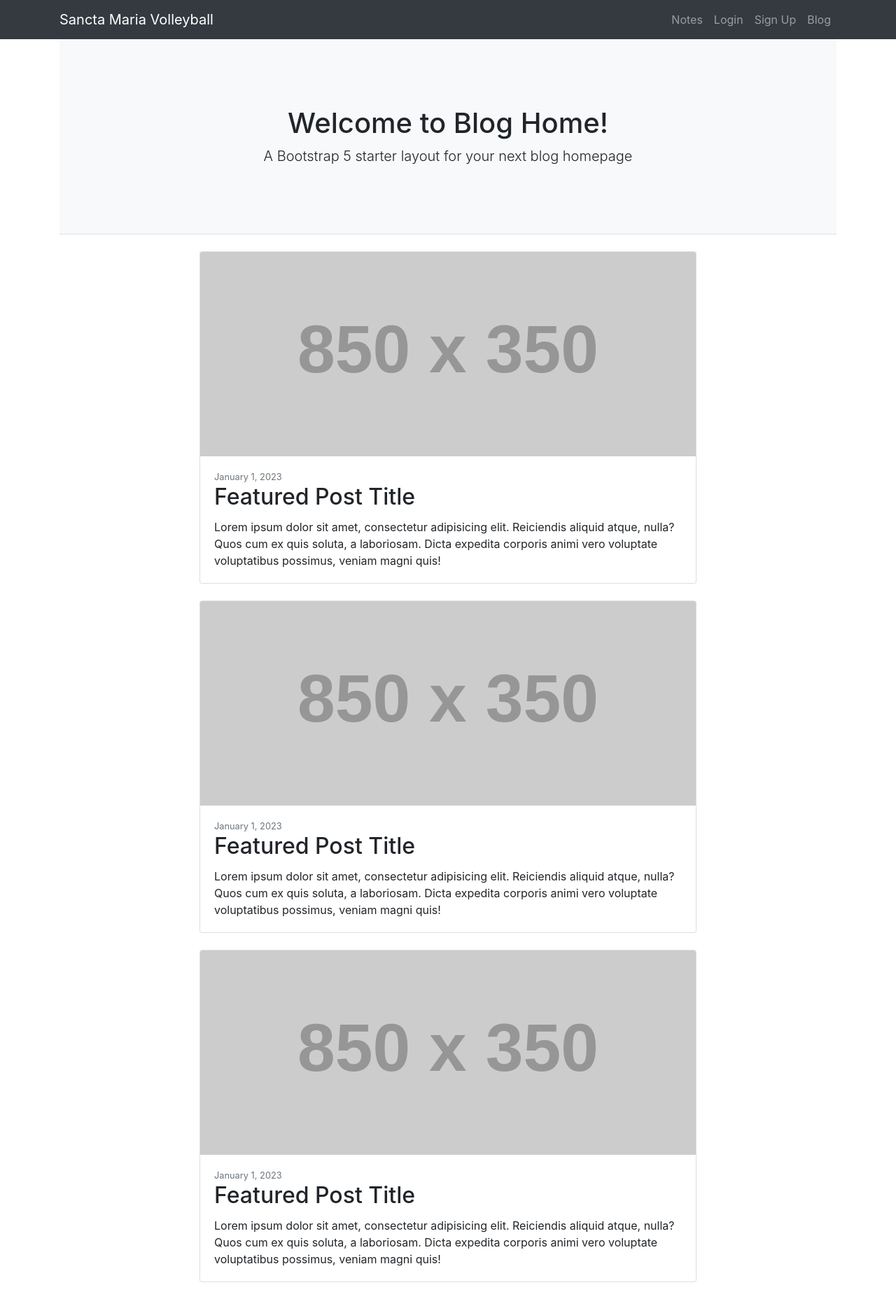
After one commit to kristofpenaloga123456/Digital-Assessment-2024, a Flask app: page /dive in a window 1280 px wide. The commit adds this page. Shown: the whole page at 70% size. Run offline with Flask 3, Linux system fonts and the light colour scheme; some libraries are stand-ins or nearby versions.

Commit message:
Changing routes for the links

```diff
--- a/website/auth.py
+++ b/website/auth.py
@@ -54,6 +54,9 @@ def sign_up():
 
     return render_template("signup.html", user=current_user)
 
+
+
+
 @auth.route("/logout")
 @login_required
 def logout():
--- a/website/static/main.css
+++ b/website/static/main.css
@@ -76,3 +76,19 @@ footer {
     bottom: 0;
     left: 0; /* Added to align with the left side of the page */
 }
+
+.masthead {
+    position: relative;
+    width: 100%;
+    height: 100vh;
+    min-height: 600px;
+    background: url('static/assets/img/beachcover.jpg') no-repeat center center;
+    background-size: cover;
+    text-align: center;
+    color: white;
+}
+
+.masthead .masthead-content {
+    position: relative;
+    z-index: 2;
+}
--- /dev/null
+++ b/website/templates/dive.html
@@ -0,0 +1,94 @@
+{% extends "template.html" %}
+{% block title %}{% endblock %}
+{% block content %}
+<!DOCTYPE html>
+<html lang="en">
+    <head>
+        <meta charset="utf-8" />
+        <meta name="viewport" content="width=device-width, initial-scale=1, shrink-to-fit=no" />
+        <meta name="description" content="" />
+        <meta name="author" content="" />
+        <title>Blog Home - Start Bootstrap Template</title>
+        <!-- Favicon-->
+        <link rel="icon" type="image/x-icon" href="assets/favicon.ico" />
+        <!-- Core theme CSS (includes Bootstrap)-->
+        <link href="css/styles.css" rel="stylesheet" />
+    </head>
+    <body>
+        <!-- Page header with logo and tagline-->
+        <header class="py-5 bg-light border-bottom mb-4" style="width: 100%;">
+            <div class="container-fluid">
+                <div class="text-center my-5">
+                    <h1 class="fw-bolder">Welcome to Blog Home!</h1>
+                    <p class="lead mb-0">A Bootstrap 5 starter layout for your next blog homepage</p>
+                </div>
+            </div>
+        </header>
+
+     <!-- Page content-->
+<div class="container">
+    <div class="row justify-content-center">
+        <!-- Blog entries-->
+        <div class="col-lg-8">
+            <!-- Featured blog post-->
+            <div class="card mb-4">
+                <a href="#!"><img class="card-img-top" src="https://dummyimage.com/850x350/dee2e6/6c757d.jpg" alt="..." /></a>
+                <div class="card-body">
+                    <div class="small text-muted">January 1, 2023</div>
+                    <h2 class="card-title">Featured Post Title</h2>
+                    <p class="card-text">Lorem ipsum dolor sit amet, consectetur adipisicing elit. Reiciendis aliquid atque, nulla? Quos cum ex quis soluta, a laboriosam. Dicta expedita corporis animi vero voluptate voluptatibus possimus, veniam magni quis!</p>
+                </div>
+            </div>
+        </div>
+    </div>
+</div>
+
+<div class="container">
+    <div class="row justify-content-center">
+        <!-- Blog entries-->
+        <div class="col-lg-8">
+            <!-- Featured blog post-->
+            <div class="card mb-4">
+                <a href="#!"><img class="card-img-top" src="https://dummyimage.com/850x350/dee2e6/6c757d.jpg" alt="..." /></a>
+                <div class="card-body">
+                    <div class="small text-muted">January 1, 2023</div>
+                    <h2 class="card-title">Featured Post Title</h2>
+                    <p class="card-text">Lorem ipsum dolor sit amet, consectetur adipisicing elit. Reiciendis aliquid atque, nulla? Quos cum ex quis soluta, a laboriosam. Dicta expedita corporis animi vero voluptate voluptatibus possimus, veniam magni quis!</p>
+                </div>
+            </div>
+        </div>
+    </div>
+</div>
+
+<div class="container">
+    <div class="row justify-content-center">
+        <!-- Blog entries-->
+        <div class="col-lg-8">
+            <!-- Featured blog post-->
+            <div class="card mb-4">
+                <a href="#!"><img class="card-img-top" src="https://dummyimage.com/850x350/dee2e6/6c757d.jpg" alt="..." /></a>
+                <div class="card-body">
+                    <div class="small text-muted">January 1, 2023</div>
+                    <h2 class="card-title">Featured Post Title</h2>
+                    <p class="card-text">Lorem ipsum dolor sit amet, consectetur adipisicing elit. Reiciendis aliquid atque, nulla? Quos cum ex quis soluta, a laboriosam. Dicta expedita corporis animi vero voluptate voluptatibus possimus, veniam magni quis!</p>
+                </div>
+            </div>
+        </div>
+    </div>
+</div>
+
+
+
+
+        <!-- Bootstrap core JS-->
+        <script src="https://cdn.jsdelivr.net/npm/bootstrap@5.2.3/dist/js/bootstrap.bundle.min.js"></script>
+        <!-- Core theme JS-->
+        <script src="js/scripts.js"></script>
+    </body>
+</html>
+
+
+
+
+
+{% endblock %}
--- /dev/null
+++ b/website/templates/lesson2.html
@@ -0,0 +1,3 @@
+{% extends "template.html" %}
+{% block title %}{% endblock %}
+{% block content %}{% endblock %}
--- /dev/null
+++ b/website/templates/lesson3.html
@@ -0,0 +1,3 @@
+{% extends "template.html" %}
+{% block title %}{% endblock %}
+{% block content %}{% endblock %}
--- /dev/null
+++ b/website/templates/news1.html
@@ -0,0 +1,5 @@
+{% extends "template.html" %}
+{% block title %} Home {% endblock %}
+{% block content %}
+
+{% endblock %}
--- a/website/templates/template.html
+++ b/website/templates/template.html
@@ -1,4 +1,4 @@
-<!doctype html>
+<!DOCTYPE html>
 <html lang="en">
 <head>
     <!-- Required meta tags -->
@@ -12,52 +12,37 @@
 </head>
 <body>
     <nav class="navbar navbar-expand-md bg-dark navbar-dark">
-      <!-- Toggler/collapsible Button -->
-      <button class="navbar-toggler" type="button" data-toggle="collapse" data-target="#collapsibleNavbar">
+        <div class="container">
+            <a class="navbar-brand" href="/home">Sancta Maria Volleyball</a>
+            <button class="navbar-toggler" type="button" data-toggle="collapse" data-target="#navbarSupportedContent" aria-controls="navbarSupportedContent" aria-expanded="false" aria-label="Toggle navigation">
                 <span class="navbar-toggler-icon"></span>
             </button>
-      <!-- Navbar links -->
-      <div class="collapse navbar-collapse" id="collapsibleNavbar">
-        <ul class="navbar-nav">
-        {% if user.is_authenticated %}
-          <li class="nav-item">
-            <a class="nav-link" href="/home">Home</a>
-          </li>
-          <li class="nav-item">
-            <a class="nav-link" href="/notes">Notes</a>
-          </li>
-          <li class="nav-item">
-            <a class="nav-link" href="/logout">Logout</a>
-          </li>
-        {% else %}
-        <li class="nav-item">
-          <a class="nav-link" href="/home">Home</a>
-        </li>
-        <li class="nav-item">
-          <li class="nav-item">
-            <a class="nav-link" href="/login">Login</a>
-          </li>
-          <li class="nav-item">
-            <a class="nav-link" href="/sign-up">Sign Up</a>
-          </li>
-        {% endif %}
+
+            <div class="collapse navbar-collapse" id="navbarSupportedContent">
+                <ul class="navbar-nav ml-auto">
+                    <li class="nav-item"><a class="nav-link" href="/notes">Notes</a></li>
+                    <li class="nav-item"><a class="nav-link" href="/login">Login</a></li>
+                    <li class="nav-item"><a class="nav-link" href="/sign-up">Sign Up</a></li>
+                    <li class="nav-item"><a class="nav-link" href="/blog">Blog</a></li>
                 </ul>
             </div>
+        </div>
     </nav>
+
     {% with messages = get_flashed_messages(with_categories=true) %}
         {% if messages %}
             {% for category, message in messages %}
                 {% if category =='error'%}
-            <div class="alert alert-danger alter-dismissable fade show" role="alert">
+                    <div class="alert alert-danger alert-dismissible fade show" role="alert">
                         {{ message }}
-              <button type="button" class="close" data-dismiss="alert">
+                        <button type="button" class="close" data-dismiss="alert" aria-label="Close">
                             <span aria-hidden="true">&times;</span>
                         </button>
                     </div>
                 {% else %}
-            <div class="alert alert-success alter-dismissable fade show" role="alert">
+                    <div class="alert alert-success alert-dismissible fade show" role="alert">
                         {{ message }}
-              <button type="button" class="close" data-dismiss="alert">
+                        <button type="button" class="close" data-dismiss="alert" aria-label="Close">
                             <span aria-hidden="true">&times;</span>
                         </button>
                     </div>
@@ -66,26 +51,27 @@
         {% endif %}
     {% endwith %}
 
-    <div class="container">{% block content %}{% endblock %}</div>
+    <div class="container">
+        {% block content %}{% endblock %}
+    </div>
 
     <!-- Optional JavaScript -->
     <!-- jQuery first, then Popper.js, then Bootstrap JS -->
     <script src="https://code.jquery.com/jquery-3.4.1.slim.min.js" integrity="sha384-J6qa4849blE2+poT4WnyKhv5vZF5SrPo0iEjwBvKU7imGFAV0wwj1yYfoRSJoZ+n" crossorigin="anonymous"></script>
     <script src="https://cdn.jsdelivr.net/npm/popper.js@1.16.0/dist/umd/popper.min.js" integrity="sha384-Q6E9RHvbIyZFJoft+2mJbHaEWldlvI9IOYy5n3zV9zzTtmI3UksdQRVvoxMfooAo" crossorigin="anonymous"></script>
     <script src="https://cdn.jsdelivr.net/npm/bootstrap@4.4.1/dist/js/bootstrap.min.js" integrity="sha384-wfSDF2E50Y2D1uUdj0O3uMBJnjuUD4Ih7YwaYd1iqfktj0Uod8GCExl3Og8ifwB6" crossorigin="anonymous"></script>
+
     {% block javascript %}
     <script type="text/javascript">
       function deleteNote(noteId) {
     fetch("/delete-note", {
       method: "POST",
-        body: JSON.stringify({ noteId: noteId}),
+      body: JSON.stringify({ noteId: noteId }),
     }).then((_res) => {
-        window.location.href = "/";
+      window.location.href = "/notes";
     });
     }
   </script>
   {% endblock %}
-
-
 </body>
 </html>
--- a/website/views.py
+++ b/website/views.py
@@ -37,3 +37,34 @@ def delete_note():
             db.session.delete(note)
             db.session.commit()
     return jsonify({})
+
+@views.route("/blog")
+def blog():
+    return render_template ("blog.html", user=current_user)
+
+
+@views.route("/lesson1")
+def lesson1():
+    return render_template ("lesson1.html", user=current_user)
+
+
+@views.route("/lesson2")
+def lesson2():
+    return render_template ("lesson2.html", user=current_user)
+
+
+@views.route("/lesson3")
+def lesson3():
+    return render_template ("lesson3.html", user=current_user)
+
+@views.route("/recieve")
+def recieve():
+    return render_template ("recieve.html", user=current_user)
+
+@views.route("/hits")
+def hits():
+    return render_template ("hits.html", user=current_user)
+
+@views.route("/dive")
+def dive():
+    return render_template ("dive.html", user=current_user)
```
Also changed, not shown: website/templates/blog.html (+52 -26 lines), website/templates/hits.html (added, +12 -0 lines), website/templates/home.html (+6 -6 lines), website/templates/lesson1.html (added, +12 -0 lines), website/templates/notes.html (+6 -5 lines), website/templates/recieve.html (added, +7 -0 lines), instance/database.db, website/static/assets/img/beachcover.jpg (added). Lines whose indentation alone changed are shown as unchanged.
